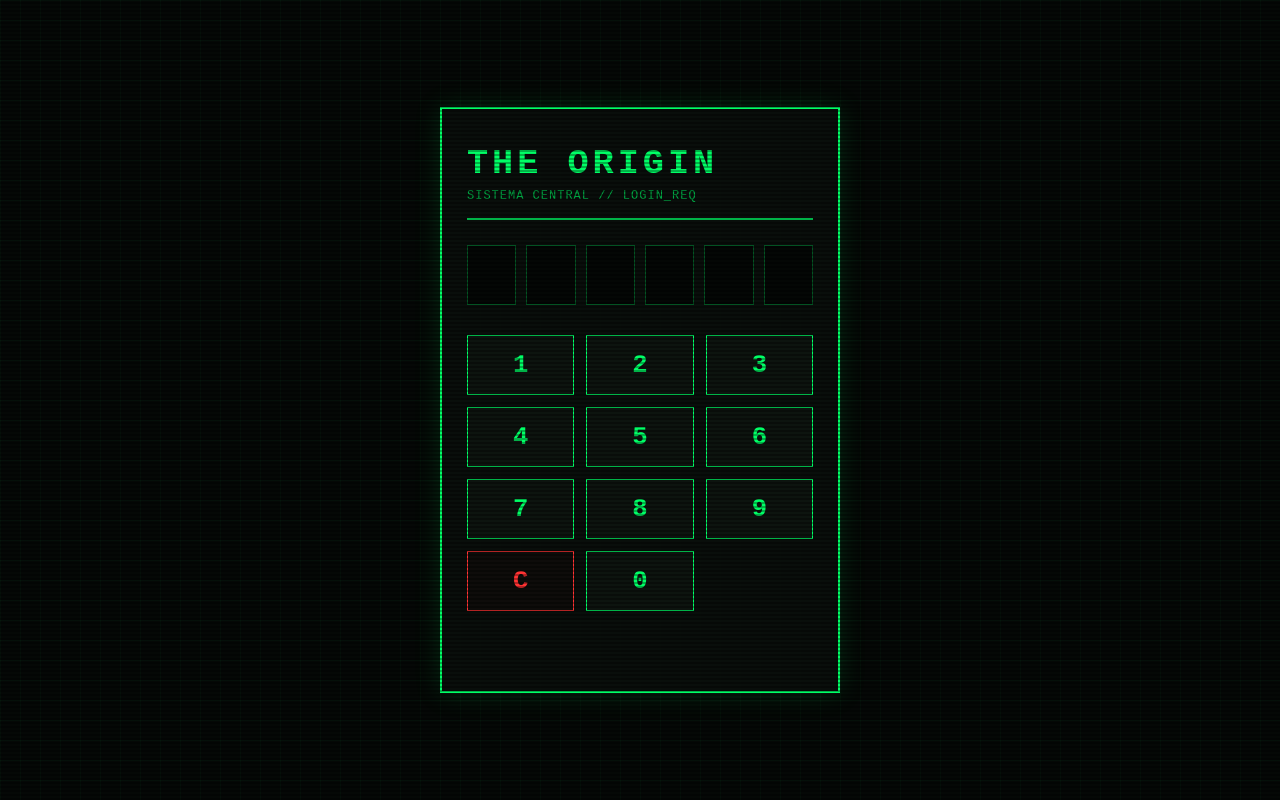
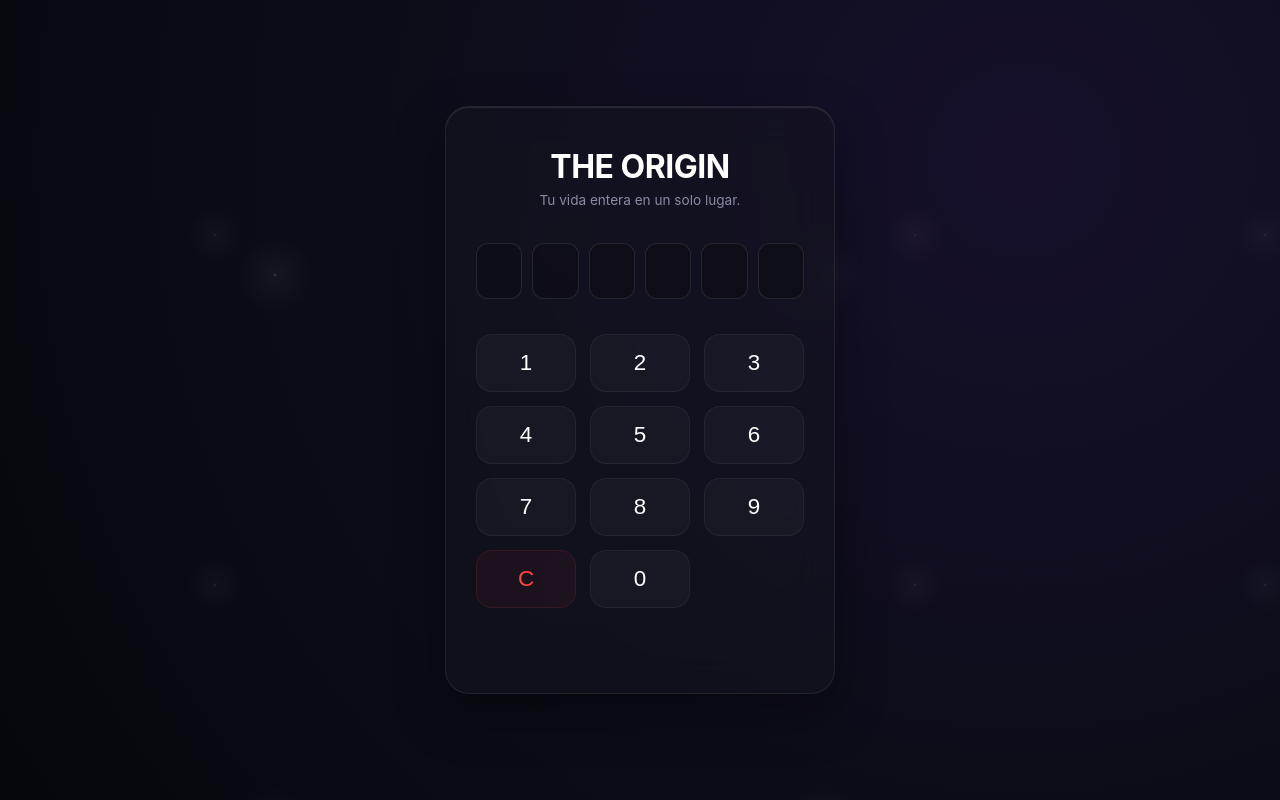
Before and after one commit to ElAnonimous22/THE-ORIGIN-APP, a plain HTML site: page index.html in a window 1280 px wide. Drawn offline with Linux system fonts and the light colour scheme.

Commit message:
Revamp index.html for new UI and audio effects
Updated HTML structure and styles for a new interface design. Enhanced audio effects and improved user feedback for input validation.

```diff
--- a/index.html
+++ b/index.html
@@ -3,9 +3,9 @@
 <head>
     <meta charset="UTF-8">
     <meta name="viewport" content="width=device-width, initial-scale=1.0, maximum-scale=1.0, user-scalable=no">
-    <title>THE ORIGIN - Sistema Central</title>
+    <title>THE ORIGIN - Acceso</title>
     <style>
-        /* CONFIGURACIÓN GENERAL REUTILIZADA DEL MENÚ */
+        /* CONFIGURACIÓN GENERAL ESTILO ESPACIAL/GLASS */
         * {
             box-sizing: border-box;
             margin: 0;
@@ -14,9 +14,9 @@
         }
 
         body {
-            background-color: #050806;
-            color: #00ff66;
-            font-family: 'Courier New', Courier, monospace;
+            background: radial-gradient(circle at 80% 20%, #16102b 0%, #0b0c16 60%, #06070c 100%);
+            color: #ffffff;
+            font-family: -apple-system, BlinkMacSystemFont, "Segoe UI", Roboto, Helvetica, Arial, sans-serif;
             min-height: 100vh;
             display: flex;
             align-items: center;
@@ -26,194 +26,177 @@
             position: relative;
         }
 
-        /* FONDO DE LÍNEAS MATRICIALES / REJILLA DEL MENÚ PRINCIPAL */
+        /* FONDO DE ESTRELLAS MINIMALISTAS */
         body::before {
             content: "";
             position: absolute;
             top: 0; left: 0; width: 100%; height: 100%;
-            background:
-                linear-gradient(rgba(0, 255, 102, 0.03) 1px, transparent 1px),
-                linear-gradient(90deg, rgba(0, 255, 102, 0.03) 1px, transparent 1px);
-            background-size: 20px 20px;
+            background-image:
+                radial-gradient(white, rgba(255,255,255,.2) 2px, transparent 40px),
+                radial-gradient(white, rgba(255,255,255,.15) 1px, transparent 30px);
+            background-size: 550px 550px, 350px 350px;
+            background-position: 0 0, 40px 60px;
+            opacity: 0.2;
             z-index: 1;
-            pointer-events: none;
         }
 
-        /* EFECTO CRT GLOBAL */
-        body::after {
-            content: " ";
-            display: block;
-            position: fixed;
-            top: 0; left: 0; bottom: 0; right: 0;
-            background: linear-gradient(rgba(18, 16, 16, 0) 50%, rgba(0, 0, 0, 0.3) 50%);
-            z-index: 9999;
-            background-size: 100% 4px;
-            pointer-events: none;
-        }
-
-        /* INTERFAZ DE ARRANQUE (BOOT LOG) */
+        /* INTERFAZ DE ARRANQUE EN NEGRO NEUTRO */
         #boot-screen {
             position: fixed;
             top: 0; left: 0; width: 100%; height: 100%;
-            background: #020403;
+            background: #06070c;
             z-index: 100;
             display: flex;
             flex-direction: column;
             justify-content: flex-start;
-            padding: 30px;
-            font-size: 1rem;
+            padding: 40px;
+            font-family: 'Courier New', Courier, monospace;
+            font-size: 0.95rem;
+            color: #a594fd;
             letter-spacing: 1px;
             overflow: hidden;
         }
 
         .boot-line {
-            margin-bottom: 8px;
+            margin-bottom: 10px;
             white-space: nowrap;
             overflow: hidden;
             width: 0;
-            animation: typing 0.4s steps(40, end) forwards;
+            animation: typing 0.3s steps(40, end) forwards;
         }
 
-        /* CONTENEDOR PRINCIPAL CON EL DISEÑO DE PANEL DEL MENÚ (TERMINAL BRUTALISTA) */
+        /* CONTENEDOR PRINCIPAL INTERFAZ GLASSMORPHISM */
         .main-interface {
             position: relative;
             z-index: 5;
             display: none;
             width: 100%;
-            max-width: 400px;
-            background: rgba(10, 16, 12, 0.92);
-            border: 2px solid #00ff66;
-            padding: 35px 25px;
-            box-shadow: 0 0 25px rgba(0, 255, 102, 0.15);
-            animation: fadeIn 0.5s ease forwards;
-        }
-
-        /* CABECERA ESTILO PANEL DE CONTROL */
-        .panel-header {
-            border-bottom: 2px solid #00ff66;
-            padding-bottom: 15px;
-            margin-bottom: 25px;
-            text-align: left;
+            max-width: 390px;
+            background: rgba(20, 21, 33, 0.6);
+            border: 1px solid rgba(255, 255, 255, 0.08);
+            padding: 40px 30px;
+            border-radius: 24px;
+            box-shadow: 0 20px 50px rgba(0, 0, 0, 0.4), inset 0 1px 0 rgba(255, 255, 255, 0.1);
+            backdrop-filter: blur(20px);
+            -webkit-backdrop-filter: blur(20px);
+            text-align: center;
+            animation: fadeIn 0.6s cubic-bezier(0.16, 1, 0.3, 1) forwards;
         }
 
         h1 {
-            font-size: 2.2rem;
-            letter-spacing: 4px;
-            text-transform: uppercase;
-            color: #00ff66;
-            font-weight: 900;
+            font-size: 2rem;
+            letter-spacing: -0.5px;
+            color: #ffffff;
+            font-weight: 700;
+            margin-bottom: 6px;
         }
 
         .subtitle {
-            font-size: 0.75rem;
-            color: #00aa44;
-            margin-top: 5px;
-            letter-spacing: 1px;
-            text-transform: uppercase;
+            font-size: 0.85rem;
+            color: #8a8ca3;
+            margin-bottom: 35px;
+            font-weight: 400;
         }
 
-        /* CASILLAS DE CÓDIGO - DISEÑO RETRO ILUMINADO */
+        /* CASILLAS DE CÓDIGO CON LOS NÚMEROS REALES */
         .code-container {
             display: flex;
             justify-content: space-between;
             gap: 10px;
-            margin-bottom: 30px;
+            margin-bottom: 35px;
         }
 
         .code-slot {
-            width: 50px;
-            height: 60px;
-            background: #040705;
-            border: 1px solid rgba(0, 255, 102, 0.3);
-            font-size: 2rem;
-            font-weight: bold;
-            color: #00ff66;
+            width: 48px;
+            height: 56px;
+            background: rgba(10, 11, 18, 0.5);
+            border: 1px solid rgba(255, 255, 255, 0.1);
+            border-radius: 12px;
+            font-size: 1.6rem;
+            font-weight: 600;
+            color: #ffffff;
             display: flex;
             align-items: center;
             justify-content: center;
-            transition: all 0.1s ease;
+            transition: all 0.2s ease;
         }
 
         .code-slot.active {
-            border-color: #00ff66;
-            background: rgba(0, 255, 102, 0.05);
-            box-shadow: inset 0 0 10px rgba(0, 255, 102, 0.2);
+            border-color: #7952f5;
+            background: rgba(121, 82, 245, 0.1);
+            box-shadow: 0 0 15px rgba(121, 82, 245, 0.25);
         }
 
-        /* TECLADO CON DISEÑO CUADRADO DEL MENÚ */
+        /* TECLADO INTEGRADO REDONDEADO SUTIL */
         .keypad {
             display: grid;
             grid-template-columns: repeat(3, 1fr);
-            gap: 12px;
+            gap: 14px;
             width: 100%;
         }
 
         .key {
             width: 100%;
-            height: 60px;
-            background: #0d140f;
-            border: 1px solid #00ff66;
-            color: #00ff66;
-            font-size: 1.6rem;
-            font-family: 'Courier New', Courier, monospace;
-            font-weight: bold;
+            height: 58px;
+            background: rgba(255, 255, 255, 0.03);
+            border: 1px solid rgba(255, 255, 255, 0.05);
+            color: #ffffff;
+            font-size: 1.4rem;
+            font-weight: 500;
+            border-radius: 16px;
             cursor: pointer;
-            transition: all 0.1s ease;
+            transition: all 0.15s ease;
             display: flex;
             align-items: center;
             justify-content: center;
+            -webkit-tap-highlight-color: transparent;
         }
 
         .key:hover {
-            background: #00ff66;
-            color: #000;
-            box-shadow: 0 0 15px rgba(0, 255, 102, 0.4);
+            background: rgba(255, 255, 255, 0.08);
+            border-color: rgba(255, 255, 255, 0.15);
         }
 
         .key:active {
-            transform: scale(0.96);
+            background: rgba(255, 255, 255, 0.15);
+            transform: scale(0.95);
         }
 
-        /* BOTÓN DE BORRADO */
+        /* TECLA BORRAR RÁPIDO */
         .key.clear {
-            border-color: #ff3333;
-            color: #ff3333;
-            background: rgba(20, 10, 10, 0.5);
+            color: #ff4545;
+            background: rgba(255, 69, 69, 0.05);
+            border-color: rgba(255, 69, 69, 0.1);
         }
         .key.clear:hover {
-            background: #ff3333;
-            color: #000;
-            box-shadow: 0 0 15px rgba(255, 51, 51, 0.4);
+            background: rgba(255, 69, 69, 0.12);
         }
 
-        /* MENSAJES DE ESTADO DE AUTORIZACIÓN */
+        /* MENSAJE DE NOTIFICACIÓN INFERIOR */
         .status-message {
             margin-top: 25px;
             font-size: 0.85rem;
             height: 20px;
-            font-weight: bold;
-            letter-spacing: 1.5px;
-            text-transform: uppercase;
-            text-align: left;
+            font-weight: 500;
+            letter-spacing: 0.5px;
         }
 
-        .success { color: #00ff66; }
-        .error { color: #ff3333; }
+        .success { color: #34c759; }
+        .error { color: #ff4545; }
 
-        /* ANIMACIÓN DE ERROR SÍSMICO */
+        /* VIBRACIÓN DE ACCESO DENEGADO */
         .shake {
-            animation: shakeAnim 0.3s ease-in-out;
-            border-color: #ff3333 !important;
-            box-shadow: 0 0 30px rgba(255, 51, 51, 0.3) !important;
+            animation: shakeAnim 0.4s ease-in-out;
+            border-color: rgba(255, 69, 69, 0.4) !important;
         }
 
-        /* KEYFRAMES */
+        /* ANIMACIONES */
         @keyframes typing { from { width: 0; } to { width: 100%; } }
-        @keyframes fadeIn { from { opacity: 0; transform: translateY(10px); } to { opacity: 1; transform: translateY(0); } }
+        @keyframes fadeIn { from { opacity: 0; transform: scale(0.96); } to { opacity: 1; transform: scale(1); } }
         @keyframes shakeAnim {
             0%, 100% { transform: translateX(0); }
-            25% { transform: translateX(-8px); }
-            75% { transform: translateX(8px); }
+            20%, 60% { transform: translateX(-8px); }
+            40%, 80% { transform: translateX(8px); }
         }
     </style>
 </head>
@@ -222,10 +205,8 @@
     <div id="boot-screen"></div>
 
     <div class="main-interface" id="terminal">
-        <div class="panel-header">
-            <h1>THE ORIGIN</h1>
-            <div class="subtitle">SISTEMA CENTRAL // LOGIN_REQ</div>
-        </div>
+        <h1>THE ORIGIN</h1>
+        <div class="subtitle">Tu vida entera en un solo lugar.</div>
 
         <div class="code-container">
             <div class="code-slot" id="slot0"></div>
@@ -258,9 +239,9 @@
         let currentInput = "";
         let isLocked = false;
 
-        // AUDIO SINTETIZADO MONOCROMÁTICO
+        // EFECTOS DE AUDIO SUAVES (SINE CLICKS)
         const audioCtx = new (window.AudioContext || window.webkitAudioContext)();
-        function playTone(freq, type, duration, vol = 0.06) {
+        function playTone(freq, type, duration, vol = 0.05) {
             try {
                 const osc = audioCtx.createOscillator();
                 const gain = audioCtx.createGain();
@@ -274,14 +255,13 @@
             } catch(e){}
         }
 
-        // SECUENCIA LOGS DE ARRANQUE TRADICIONAL
+        // SECUENCIA DE LOGS INICIALES REVISADA
         const logs = [
-            "Initializing ORIGIN_CORE v1.14...",
-            "Loading terminal design layouts...",
-            "Connecting database modules [Perfil, Hábitos, Deporte, AI]...",
-            "Syncing terminal styling parameters...",
-            "Applying system firewall... OK",
-            "THE ORIGIN OS ready for terminal authorization."
+            "Connecting to core ecosystem...",
+            "Loading interface modules [29 active components]...",
+            "Decrypting secure vault hashes...",
+            "Establishing authorization link...",
+            "Ready for access verification."
         ];
 
         const bootScreen = document.getElementById("boot-screen");
@@ -291,22 +271,26 @@
             if (logIndex < logs.length) {
                 const line = document.createElement("div");
                 line.className = "boot-line";
-                line.innerText = `▸ ${logs[logIndex]}`;
+                line.innerText = `> ${logs[logIndex]}`;
                 bootScreen.appendChild(line);
-                playTone(450 + (logIndex * 50), 'sine', 0.03, 0.02);
+                playTone(500 + (logIndex * 40), 'sine', 0.02, 0.02);
                 logIndex++;
-                setTimeout(printLog, 300);
+                setTimeout(printLog, 250);
             } else {
                 setTimeout(() => {
-                    bootScreen.style.display = "none";
-                    document.getElementById("terminal").style.display = "block";
-                    playTone(900, 'sine', 0.12, 0.05);
-                }, 500);
+                    bootScreen.style.opacity = "0";
+                    bootScreen.style.transition = "opacity 0.4s ease";
+                    setTimeout(() => {
+                        bootScreen.style.display = "none";
+                        document.getElementById("terminal").style.display = "block";
+                        playTone(750, 'sine', 0.1, 0.04);
+                    }, 400);
+                }, 400);
             }
         }
         window.addEventListener('load', printLog);
 
-        // RENDERIZADO VISIBLE DE LOS NÚMEROS ESCRITOS
+        // ACTUALIZACIÓN CON NÚMEROS VISIBLES EN PANTALLA
         function updateDisplay() {
             for (let i = 0; i < 6; i++) {
                 const slot = document.getElementById(`slot${i}`);
@@ -323,7 +307,7 @@
         function pressKey(num) {
             if (currentInput.length < 6 && !isLocked) {
                 currentInput += num;
-                playTone(850, 'sine', 0.04);
+                playTone(900, 'sine', 0.03);
                 updateDisplay();
                 if (currentInput.length === 6) checkCode();
             }
@@ -332,20 +316,20 @@
         function clearCode() {
             if (!isLocked) {
                 currentInput = "";
-                playTone(250, 'triangle', 0.08);
+                playTone(300, 'sine', 0.06);
                 document.getElementById("status").innerText = "";
                 updateDisplay();
             }
         }
 
-        // CAPTURA DE TECLADO FÍSICO
+        // CONTROL INTEGRADO DE TECLADO FÍSICO DESDE PC
         document.addEventListener('keydown', (e) => {
             if (bootScreen.style.display !== "none") return;
             if (/^[0-9]$/.test(e.key)) pressKey(e.key);
             else if (e.key === 'Backspace' || e.key.toLowerCase() === 'c') clearCode();
         });
 
-        // VALIDACIÓN DE ACCESO TERMINAL
+        // VALIDACIÓN Y REDIRECCIÓN AUTOMÁTICA
         function checkCode() {
             const status = document.getElementById("status");
             const terminal = document.getElementById("terminal");
@@ -353,18 +337,18 @@
 
             if (currentInput === CORRECT_CODE) {
                 status.className = "status-message success";
-                status.innerText = "▸ ACCESS GRANTED // EXEC_OS_INJECTION";
-                playTone(600, 'sine', 0.08);
-                setTimeout(() => playTone(800, 'sine', 0.12), 90);
+                status.innerText = "Acceso concedido. Sincronizando...";
+                playTone(580, 'sine', 0.08);
+                setTimeout(() => playTone(780, 'sine', 0.12), 80);
 
                 setTimeout(() => {
                     window.location.href = "menuprincipal.html";
-                }, 1200);
+                }, 1100);
             } else {
                 status.className = "status-message error";
-                status.innerText = "▸ ACCESS DENIED // CORRUPT_CREDENTIALS";
+                status.innerText = "Código de autorización inválido";
                 terminal.classList.add("shake");
-                playTone(120, 'sawtooth', 0.35, 0.12);
+                playTone(130, 'triangle', 0.3, 0.1);
 
                 setTimeout(() => {
                     terminal.classList.remove("shake");
```
